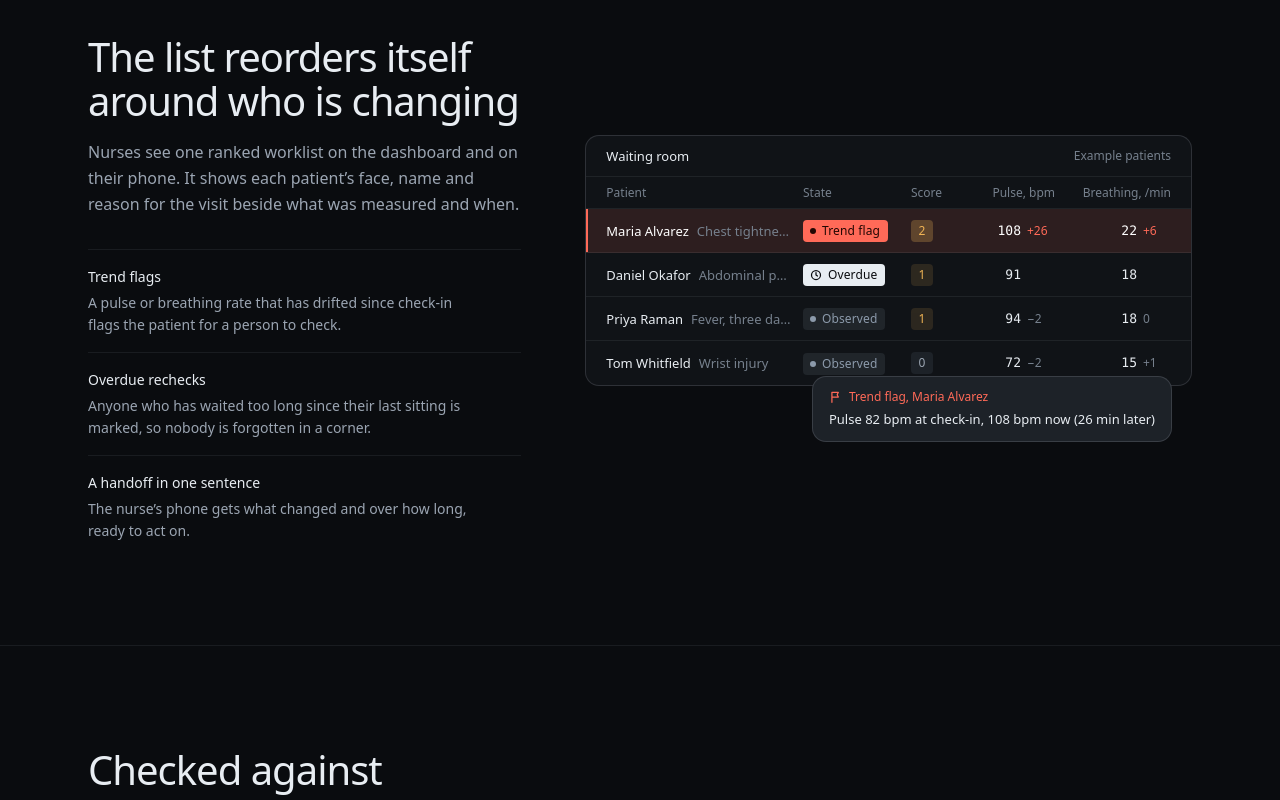
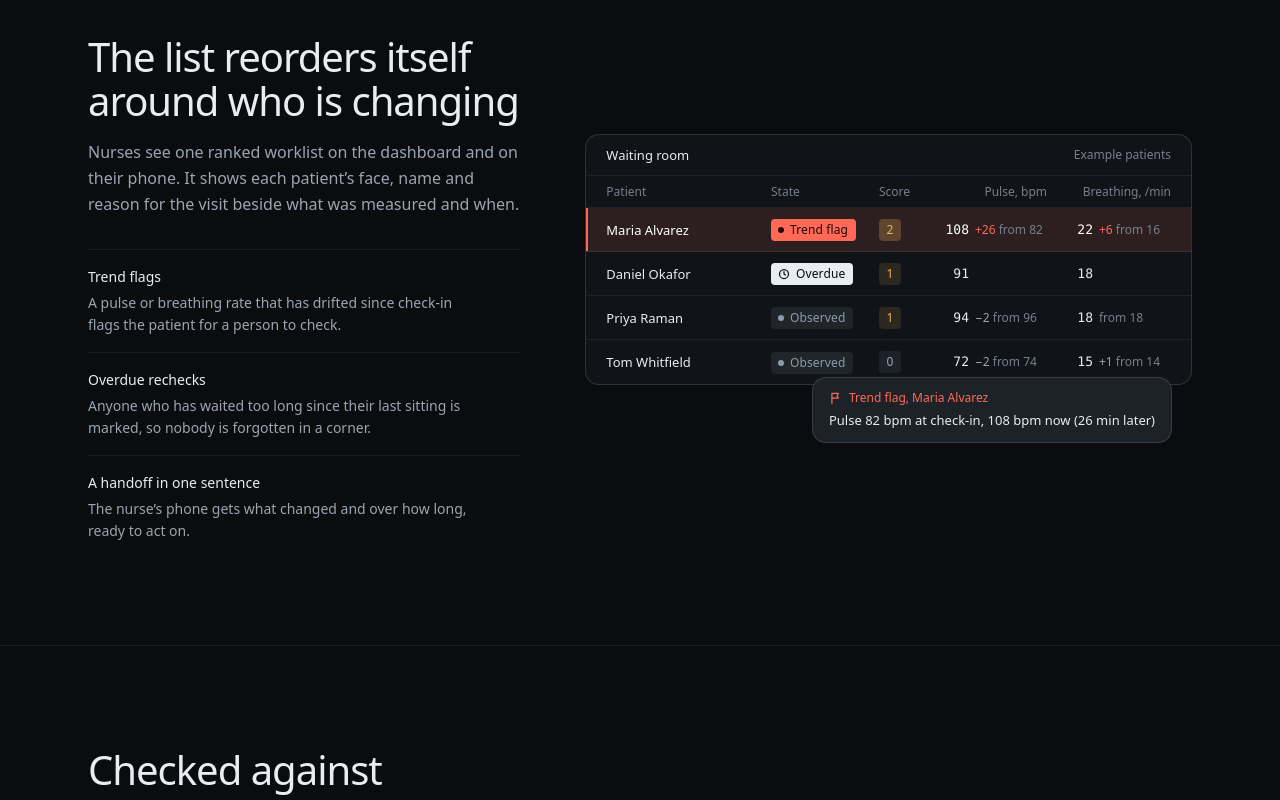
Before and after one commit to DylanMashini/crowdpulse, a Next.js app in the folder apps/web/: page / in a window 1280 px wide. Shown: the part 1720-2520 px from the top of the page. Built offline with nearby package versions, Linux system fonts and the light colour scheme; no server answers; a web font is replaced by a local one.

Commit message:
fix(web): landing preview notification follows the table and never covers a row; cells match the product; accuracy captions share a line (NSW-05, NSW-09)

```diff
--- a/apps/web/src/components/landing/WorklistPreview.tsx
+++ b/apps/web/src/components/landing/WorklistPreview.tsx
@@ -22,12 +22,20 @@ const ROWS: Row[] = [
   { name: 'Tom Whitfield', reason: 'Wrist injury', state: 'observed', score: 0, pulse: { from: 74, now: 72 }, breathing: { from: 14, now: 15 } },
 ];
 
-function Value({ from, now, severity, className }: { from?: number; now: number; severity?: Severity; className?: string }) {
+/** The worklist's own cell: the value, then the change and the check-in baseline it is measured from. */
+function Value({ from, now, className }: { from?: number; now: number; className?: string }) {
   const change = from == null ? null : now - from;
   return (
     <span className={`lp-row-value ${className ?? ''}`}>
       <span className="lp-row-now">{now}</span>
-      <span className={`lp-row-delta${change && severity ? ' lp-row-delta-urgent' : ''}`}>{change == null ? '' : change > 0 ? `+${change}` : change < 0 ? `−${-change}` : '0'}</span>
+      <span className="lp-row-delta">
+        {change == null ? null : (
+          <>
+            {change === 0 ? null : <span className="lp-row-change">{change > 0 ? `+${change} ` : `−${-change} `}</span>}
+            <span className="lp-row-from">from {from}</span>
+          </>
+        )}
+      </span>
     </span>
   );
 }
@@ -60,8 +68,8 @@ export function WorklistPreview() {
               <span className="lp-row-score">
                 <ScoreChip score={row.score} caption={false} />
               </span>
-              <Value {...row.pulse} severity={row.severity} />
-              <Value {...row.breathing} severity={row.severity} className="lp-row-breathing" />
+              <Value {...row.pulse} />
+              <Value {...row.breathing} className="lp-row-breathing" />
             </li>
           ))}
         </ol>
--- a/apps/web/src/components/landing/landing.css
+++ b/apps/web/src/components/landing/landing.css
@@ -478,12 +478,11 @@
   color: var(--ink-muted);
 }
 
-/* The product's own rows, at the product's own sizes. The notification sits over the corner. */
+/* The product's own rows, at the product's own sizes. The notification follows the table and
+   laps its corner by less than a row's padding, so it never covers a patient. */
 .lp-worklist {
   container-type: inline-size;
-  position: relative;
   min-width: 0;
-  padding-bottom: 56px;
   font-size: 13px;
   line-height: 20px;
 }
@@ -515,7 +514,7 @@
 
 .lp-row {
   display: grid;
-  grid-template-columns: minmax(0, 1fr) 96px 44px 88px 104px;
+  grid-template-columns: minmax(0, 1fr) 96px 44px 112px 112px;
   align-items: center;
   gap: var(--space-3);
   height: var(--row);
@@ -585,42 +584,52 @@
 }
 
 .lp-row-delta {
-  min-width: 28px;
+  min-width: 72px;
   font-size: 12px;
   font-variant-numeric: tabular-nums;
   text-align: left;
   color: var(--ink-faint);
 }
 
-.lp-row-delta-urgent {
+.lp-row-change {
+  color: var(--ink-muted);
+}
+
+.lp-row-urgent .lp-row-change {
   color: var(--urgent);
 }
 
 /* A narrow preview keeps fewer columns instead of shrinking the text. */
 @container (max-width: 600px) {
   .lp-row {
-    grid-template-columns: minmax(0, 1fr) 96px 88px;
+    grid-template-columns: minmax(0, 1fr) 96px 64px;
   }
 
   .lp-row-score,
-  .lp-row-breathing {
+  .lp-row-breathing,
+  .lp-row-from {
     display: none;
+  }
+
+  .lp-row-delta {
+    min-width: 28px;
   }
 }
 
-@container (max-width: 420px) {
+/* Below this the reason would be cut to a few letters, so the name stands alone. */
+@container (max-width: 680px) {
   .lp-row-reason {
     display: none;
   }
 }
 
 .lp-push {
-  position: absolute;
-  right: var(--space-5);
-  bottom: 0;
+  position: relative;
   display: grid;
   gap: var(--space-1);
+  width: fit-content;
   max-width: calc(100% - var(--space-8));
+  margin: calc(-1 * var(--space-2)) var(--space-5) 0 auto;
   padding: var(--space-3) var(--space-4);
   border: 1px solid var(--line-strong);
   border-radius: var(--radius-xl);
@@ -639,6 +648,14 @@
 
 .lp-push-body {
   color: var(--ink);
+}
+
+/* Narrow: the message wraps, so the notification sits clear of the table. */
+@container (max-width: 600px) {
+  .lp-push {
+    max-width: 100%;
+    margin: var(--space-3) 0 0 auto;
+  }
 }
 
 /* ---------------------------------------------------------------- accuracy */
@@ -705,6 +722,10 @@
 
 /* The numerals of a vitals readout: mono, regular weight, tight. */
 .lp-figure-value {
+  /* A fixed box: a figure with a unit and one without put their captions on the same line. */
+  display: flex;
+  align-items: baseline;
+  height: 48px;
   font-family: var(--font-mono);
   font-size: 48px;
   line-height: 48px;
```
